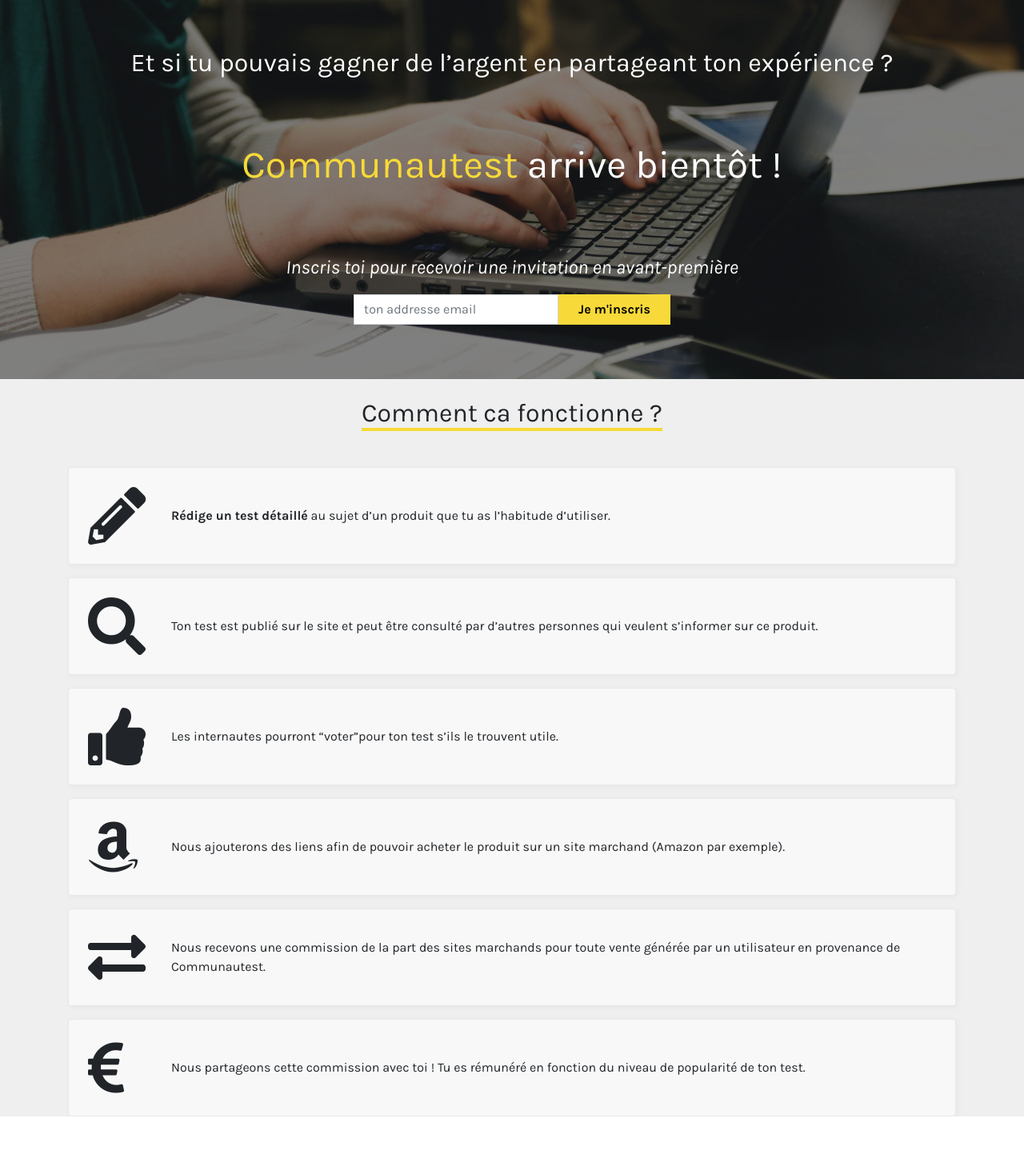
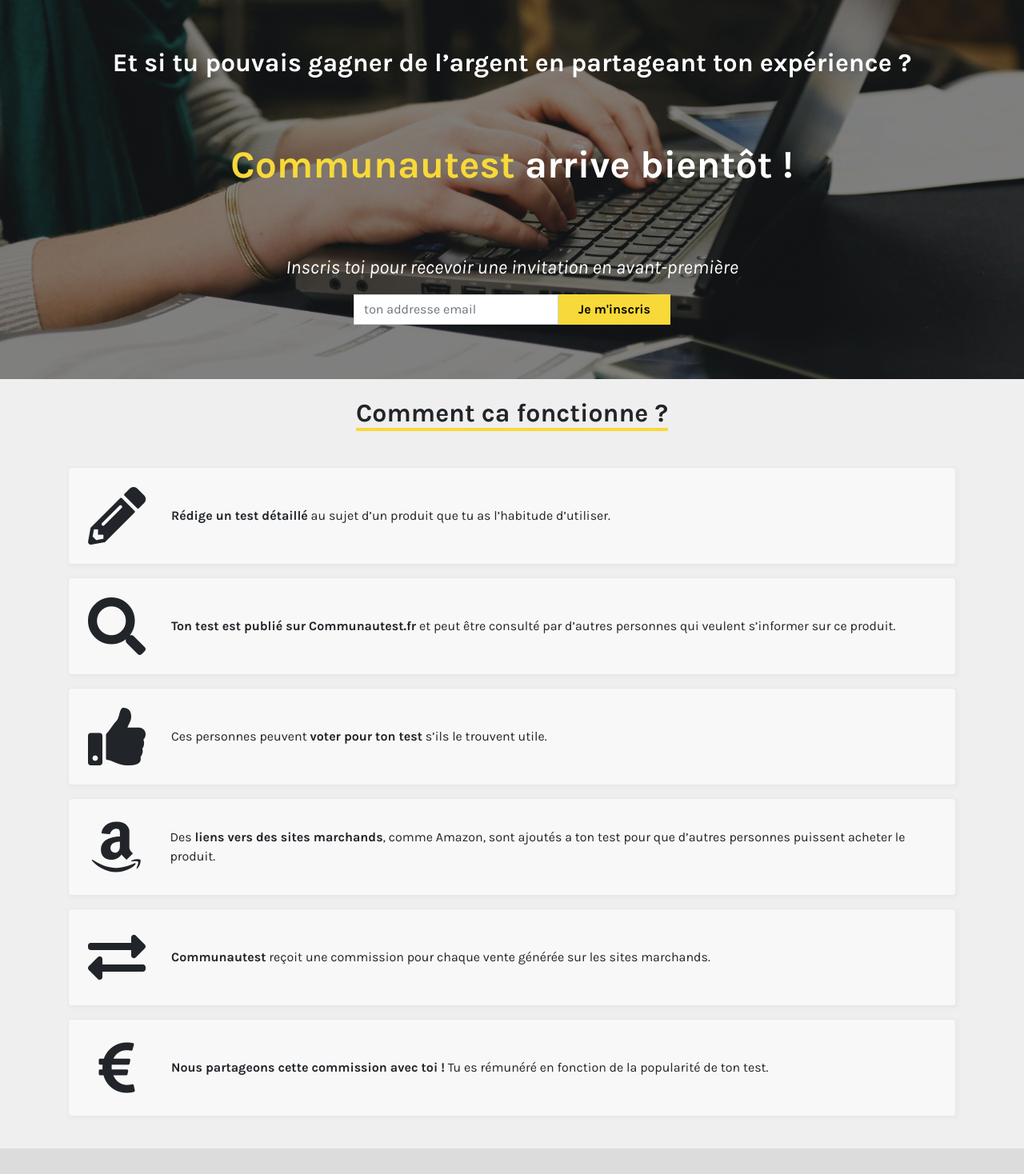
Before and after one commit to benj-p/prelaunch, a PHP site: page / in a window 1280 px wide. Shown: the whole page at 80% size. Before the commit the page ends 1396 px from the top, so only its background shows below. Run offline with PHP 8.4, Linux system fonts and the light colour scheme.

Commit message:
Added footer

```diff
--- a/css/style.css
+++ b/css/style.css
@@ -8,12 +8,14 @@ html, body {
 body {
   font-family: 'Karla', sans-serif;
   background-color: #EFEFEF;
+  display: flex;
+  flex-direction: column;
 }
 
 h1 {
   font-size: 3em;
   margin: 80px 0;
-
+  font-weight: bold;
 }
 
 h1 span {
@@ -22,6 +24,7 @@ h1 span {
 
 h2 {
   margin-bottom: 48px;
+  font-weight: bold;
 }
 
 h2 span {
@@ -68,6 +71,10 @@ form {
   background-clip: unset;
 }
 
+.content {
+  flex: 1 0 auto;
+}
+
 .card-concept {
   display: flex;
   background-color: #F8F8F8;
@@ -82,10 +89,18 @@ form {
 .card-concept .icon {
   font-size: 72px;
   width: 72px;
+  text-align: center;
 }
 
 .card-concept .description {
   margin-left: 32px;
+}
+
+.footer {
+  margin-top: 40px;
+  flex-shrink: 0;
+  padding: 16px 0;
+  background-color: rgb(220, 220, 220);
 }
 
 @media(max-width: 576px) {
--- a/index.html
+++ b/index.html
@@ -29,7 +29,7 @@
     </div>
   </div>
 
-  <div class="container">
+  <div class="content container">
     <h2 style="text-align: center;"><span>Comment ca fonctionne ?</span></h2>
     <div class="card-concept">
       <div class="icon"><i class="fas fa-pencil-alt"></i></div>
@@ -37,24 +37,28 @@
     </div>
     <div class="card-concept">
       <div class="icon"><i class="fas fa-search"></i></div>
-      <div class="description">Ton test est publié sur le site et peut être consulté par d’autres personnes qui veulent s’informer sur ce produit.</div>
+      <div class="description"><strong>Ton test est publié sur Communautest.fr</strong> et peut être consulté par d’autres personnes qui veulent s’informer sur ce produit.</div>
     </div>
     <div class="card-concept">
       <div class="icon"><i class="fas fa-thumbs-up"></i></div>
-      <div class="description">Les internautes pourront “voter”pour ton test s’ils le trouvent utile.</div>
+      <div class="description">Ces personnes peuvent <strong>voter pour ton test</strong> s’ils le trouvent utile.</div>
     </div>
     <div class="card-concept">
       <div class="icon"><i class="fab fa-amazon"></i></div>
-      <div class="description">Nous ajouterons des liens afin de pouvoir acheter le produit sur un site marchand (Amazon par exemple).</div>
+      <div class="description">Des <strong>liens vers des sites marchands</strong>, comme Amazon, sont ajoutés a ton test pour que d’autres personnes puissent acheter le produit.</div>
     </div>
     <div class="card-concept">
       <div class="icon"><i class="fas fa-exchange-alt"></i></div>
-      <div class="description">Nous recevons une commission de la part des sites marchands pour toute vente générée par un utilisateur en provenance de Communautest.</div>
+      <div class="description"><strong>Communautest</strong> reçoit une commission pour chaque vente générée sur les sites marchands.</div>
     </div>
     <div class="card-concept">
       <div class="icon"><i class="fas fa-euro-sign"></i></div>
-      <div class="description">Nous partageons cette commission avec toi ! Tu es rémunéré en fonction du niveau de popularité de ton test.</div>
+      <div class="description"><strong>Nous partageons cette commission avec toi !</strong> Tu es rémunéré en fonction de la popularité de ton test.</div>
     </div>
   </div>
+
+  <div class="footer">
+  </div>
+
 </body>
 </html>
```
